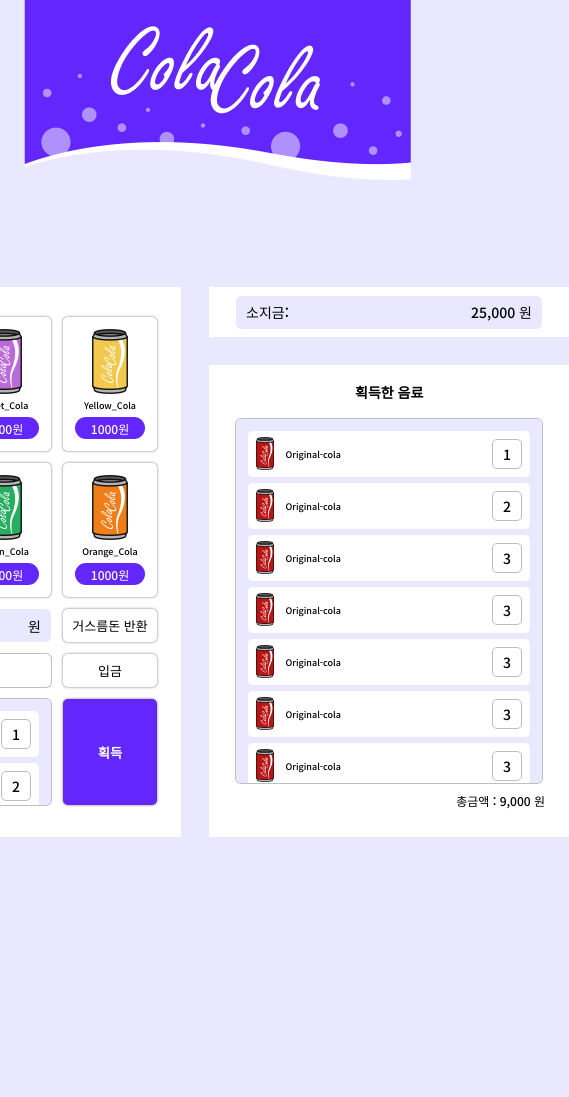
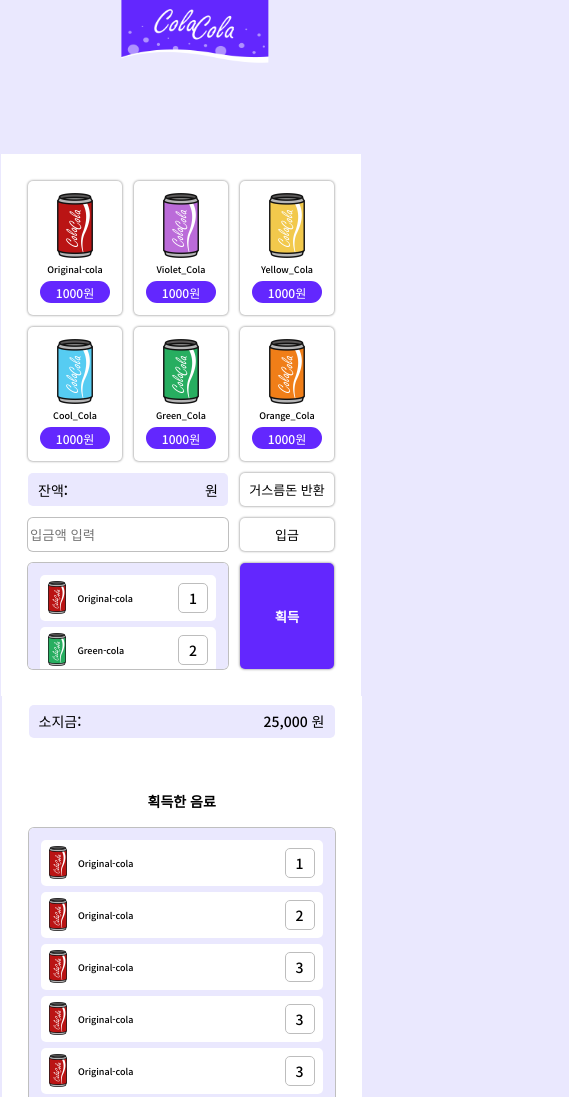
Before and after one commit to IntHyun/Like-lion-assignment, a plain HTML site: page bending/bending.html in a window 390 px wide. Shown: the top 1097 px of the page, 569 px wide, since content can reach past the window. Before the commit the page ends 844 px from the top, so only its background shows below. Drawn offline with Linux system fonts and the light colour scheme.

Commit message:
벤딩머신 재수정

```diff
--- a/bending/bending.css
+++ b/bending/bending.css
@@ -7,7 +7,6 @@
 
 :root {
     font-family: 'Noto Sans KR', sans-serif;
-    font-weight: 500;
 }
 
 /* 리셋 */
@@ -49,13 +48,15 @@ body {
 .whole-wrapper {
     display: flex;
     justify-content: center;
+    flex-wrap: wrap;
+    margin-bottom: 30px;
 }
 
 /* 왼쪽 박스 */
 .left-box {
     width: 360px;
     margin-right: 28px;
-    padding: 30px;
+    padding: 27px;
     background-color: #fff;
 }
 
@@ -80,6 +81,13 @@ body {
 
 .cola-btn:hover {
     cursor: pointer;
+    border: 3px solid #6327fe;
+    margin: -3px;
+}
+
+.cola-btn:focus {
+    border: 3px solid #6327fe;
+    margin: -3px;
 }
 
 .cola-img {
@@ -263,3 +271,15 @@ body {
     margin-right: 24px;
     margin-top: 12px;
 }
+
+@media (max-width: 760px) {
+    .img-wrapper img {
+        width: 166px;
+        height: 71px;
+    }
+
+    .right_box {
+        background-color: white;
+        margin-left: -27px;
+    }
+}
--- a/bending/bending.html
+++ b/bending/bending.html
@@ -144,7 +144,7 @@
                     <button class="my-cola">획득</button>
                 </form>
             </section>
-            <section>
+            <section class="right_box">
                 <h2 class="screen-out">현재 소지금과 획득한 음료</h2>
                 <div class="counting-money my-money">
                     <div class="counting-money flex-wrap">
```
